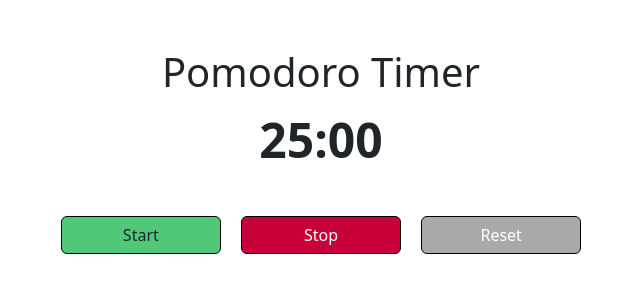
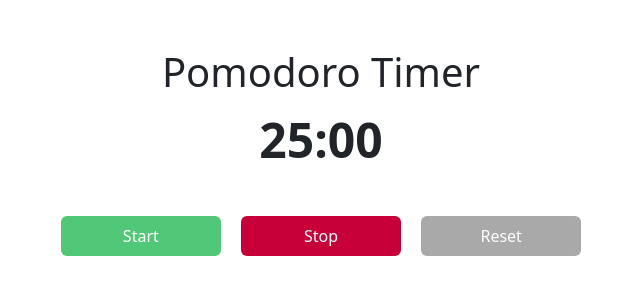
Before and after one commit to anasm3/Pomodoro-timer, a website built with Vite: page index.html in a window 1280 px wide. Shown: the whole page, without its empty margins (319-959 px from the left). Built offline with nearby package versions, Linux system fonts and the light colour scheme.

Commit message:
Updated the Style.css

```diff
--- a/style.css
+++ b/style.css
@@ -3,17 +3,47 @@
     font-weight: bold;
 }
 
-#startBtn{
+#startBtn {
     background-color: #50C878;
     width: 10em;
+    border: none;
+    color: white;
+    padding: 0.5em;
+    cursor: pointer;
+    transition: background-color 0.3s, transform 0.3s;
+}
+
+#startBtn:hover {
+    background-color: #45a049;
+    transform: scale(1.05);
 }
 
 #stopBtn {
     background-color: #C70039;
     width: 10em;
+    border: none;
+    color: white;
+    padding: 0.5em;
+    cursor: pointer;
+    transition: background-color 0.3s, transform 0.3s;
+}
+
+#stopBtn:hover {
+    background-color: #a6002d;
+    transform: scale(1.05);
 }
 
 #resetBtn {
     background-color: #A9A9A9;
     width: 10em;
+    border: none;
+    color: white;
+    padding: 0.5em;
+    cursor: pointer;
+    transition: background-color 0.3s, transform 0.3s;
 }
+
+#resetBtn:hover {
+    background-color: #8c8c8c;
+    transform: scale(1.05);
+}
```
